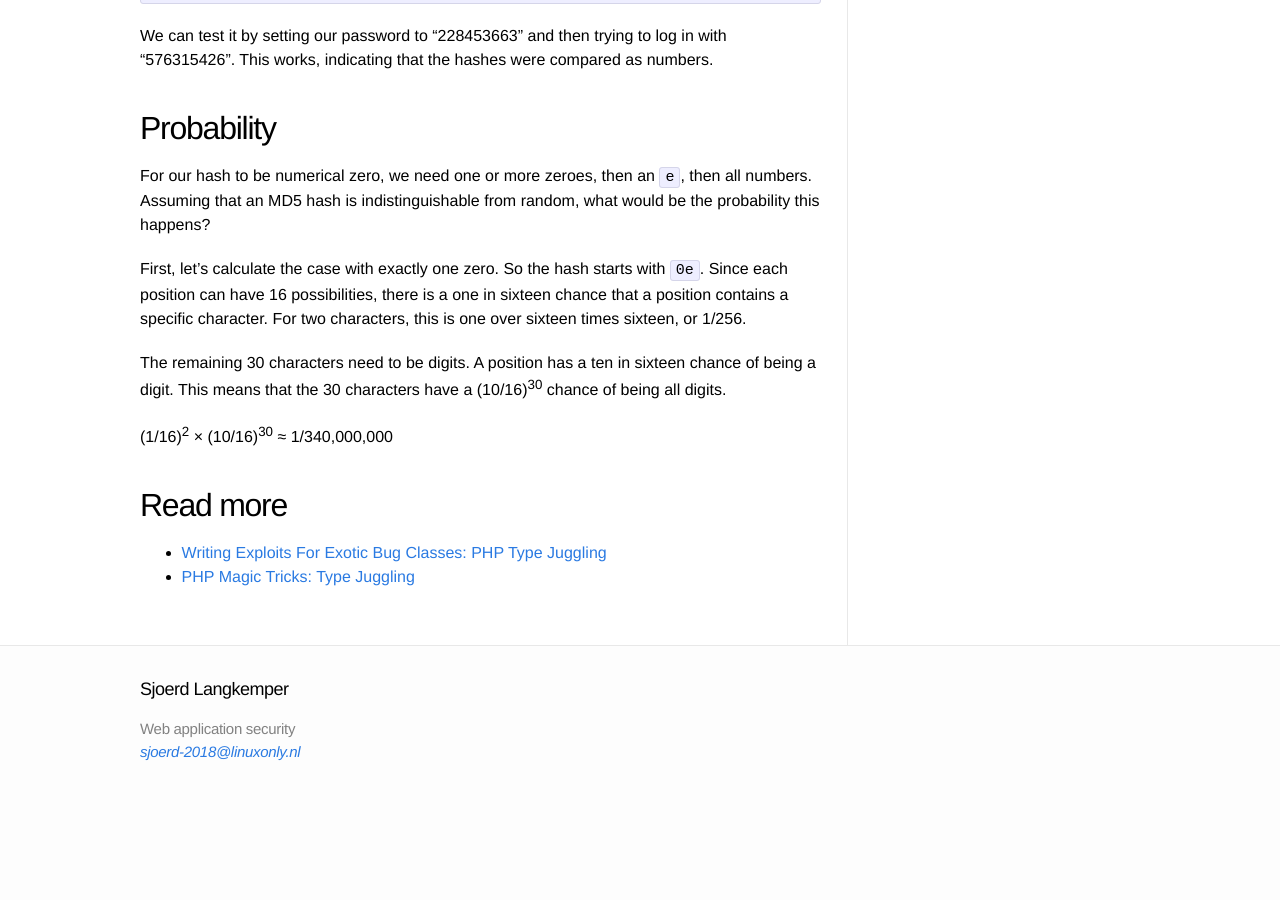
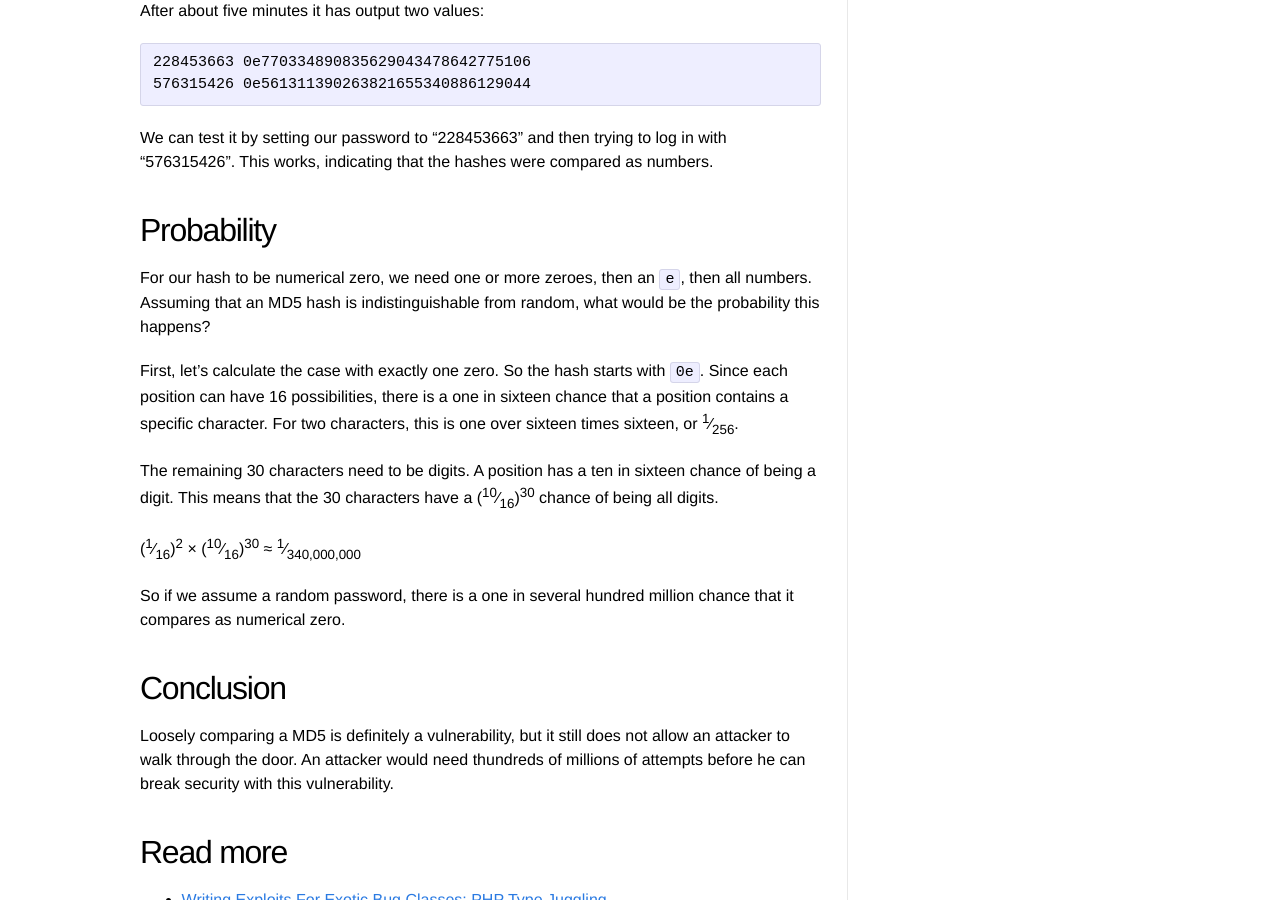
Before and after one commit to Sjord/Sjord.github.io, a Jekyll site: the page built from _posts/2018-06-20-type-confusion-in-monstra-cms.md, in a window 1280 px wide and 900 px high, scrolled down 2223 px. Built offline with Jekyll 4.4.1, drawn with Linux system fonts in a browser that asks for light colours; before the commit the page ends 3016 px from its top, so only the background shows below that; some of the changed text lies outside the part shown.

Commit message:
Finish post

```diff
--- a/_posts/2018-06-20-type-confusion-in-monstra-cms.md
+++ b/_posts/2018-06-20-type-confusion-in-monstra-cms.md
@@ -1,11 +1,11 @@
 ---
 layout: post
-title: "PHP type confusion and other vulnerabilities in Monstra CMS"
+title: "PHP type confusion on password comparison"
 thumbnail: confusion-240.jpg
 date: 2018-07-04
 ---
 
-
+When comparing two values, PHP guesses at their type and performs the comparison accordingly. This can be misused by formatting a string as a number, so that comparison is done more loosely.
 
 ## Type confusion
 
@@ -36,7 +36,7 @@
 
 Now we know that PHP tries to convert strings to number before comparing, and interprets an `e` in a number as the exponent, the stage is set for the type confusion vulnerability when comparing passwords.
 
-This vulnerability arises when a plain hash of a password is checked against the password hash in the database using the equals operator:
+This vulnerability arises when a plain hash of a password is checked against the password hash in the database using the equals operator. This example comes from Monstra CMS:
 
     if (trim($user['password']) == Security::encryptPassword(Request::post('password'))) {
         // Logged in
@@ -79,11 +79,17 @@
 
 For our hash to be numerical zero, we need one or more zeroes, then an `e`, then all numbers. Assuming that an MD5 hash is indistinguishable from random, what would be the probability this happens?
 
-First, let's calculate the case with exactly one zero. So the hash starts with `0e`. Since each position can have 16 possibilities, there is a one in sixteen chance that a position contains a specific character. For two characters, this is one over sixteen times sixteen, or 1/256.
+First, let's calculate the case with exactly one zero. So the hash starts with `0e`. Since each position can have 16 possibilities, there is a one in sixteen chance that a position contains a specific character. For two characters, this is one over sixteen times sixteen, or <sup>1</sup>&#8725;<sub>256</sub>.
 
-The remaining 30 characters need to be digits. A position has a ten in sixteen chance of being a digit. This means that the 30 characters have a (10/16)<sup>30</sup> chance of being all digits.
+The remaining 30 characters need to be digits. A position has a ten in sixteen chance of being a digit. This means that the 30 characters have a (<sup>10</sup>&#8725;<sub>16</sub>)<sup>30</sup> chance of being all digits.
 
-(1/16)<sup>2</sup> &times; (10/16)<sup>30</sup> ≈ 1/340,000,000
+(<sup>1</sup>&#8725;<sub>16</sub>)<sup>2</sup> &times; (<sup>10</sup>&#8725;<sub>16</sub>)<sup>30</sup> ≈ <sup>1</sup>&#8725;<sub>340,000,000</sub>
+
+So if we assume a random password, there is a one in several hundred million chance that it compares as numerical zero.
+
+## Conclusion
+
+Loosely comparing a MD5 is definitely a vulnerability, but it still does not allow an attacker to walk through the door. An attacker would need thundreds of millions of attempts before he can break security with this vulnerability.
 
 ## Read more
 
```
